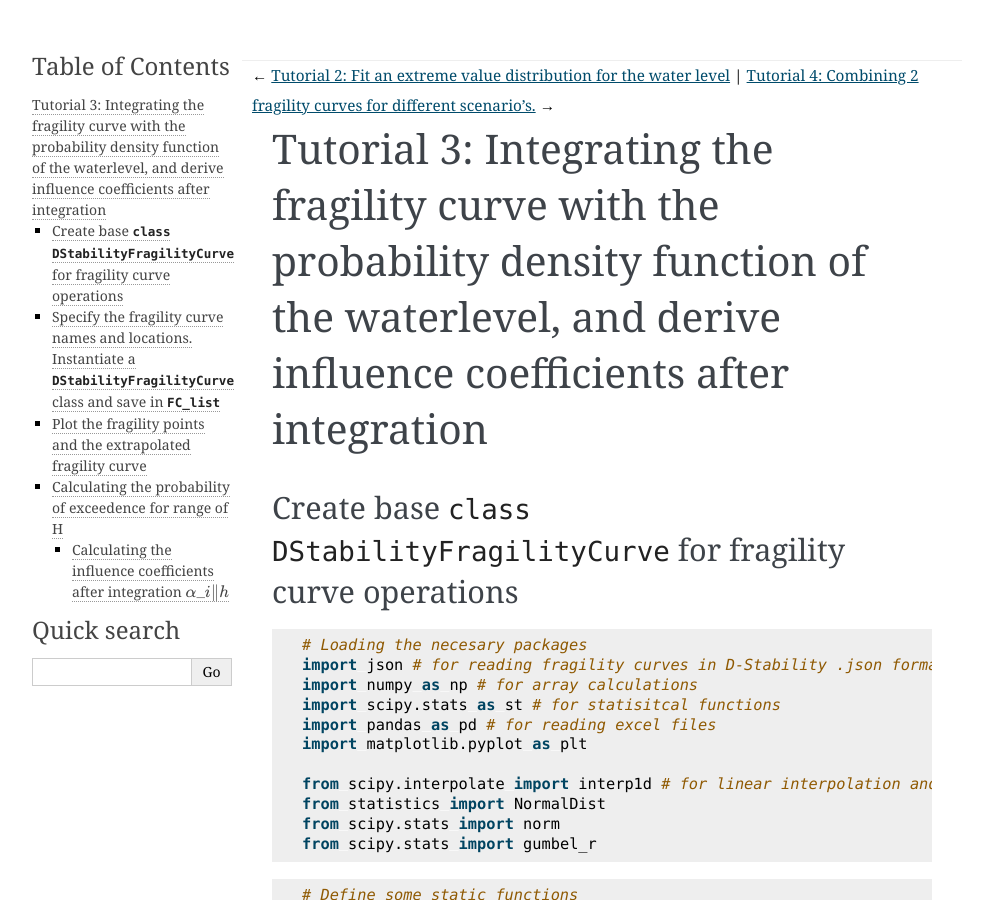
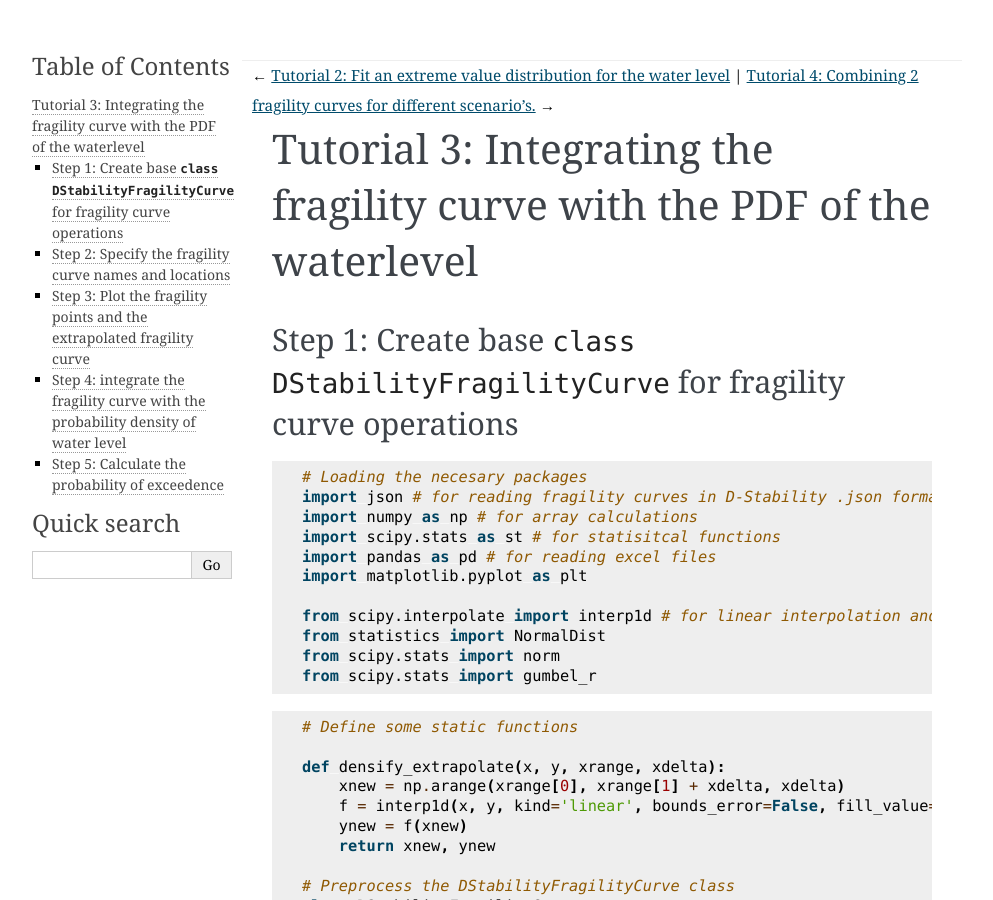
Before and after one commit to Deltares/GEOLib-Plus, a Sphinx documentation site: the page built from docs/community/probabilistic_macrostability/Tutorial_3_Fragility_Curve_Integration.rst, in a window 1280 px wide and 900 px high. Shown: the whole window, without its empty margins (148-1141 px from the left). Built offline with Sphinx 7.4.7, drawn with Linux system fonts in a browser that asks for light colours; some of the changed text lies outside the part shown.

Commit message:
Steps modifications

```diff
--- a/docs/community/probabilistic_macrostability/Tutorial_3_Fragility_Curve_Integration.rst
+++ b/docs/community/probabilistic_macrostability/Tutorial_3_Fragility_Curve_Integration.rst
@@ -1,8 +1,8 @@
-Tutorial 3: Integrating the fragility curve with the probability density function of the waterlevel, and derive influence coefficients after integration
-~~~~~~~~~~~~~~~~~~~~~~~~~~~~~~~~~~~~~~~~~~~~~~~~~~~~~~~~~~~~~~~~~~~~~~~~~~~~~~~~~~~~~~~~~~~~~~~~~~~~~~~~~~~~~~~~~~~~~~~~~~~~~~~~~~~~~~~~~~~~~~~~~~~~~~~~
+Tutorial 3: Integrating the fragility curve with the PDF of the waterlevel
+~~~~~~~~~~~~~~~~~~~~~~~~~~~~~~~~~~~~~~~~~~~~~~~~~~~~~~~~~~~~~~~~~~~~~~~~~~
 
-Create base ``class DStabilityFragilityCurve`` for fragility curve operations
-^^^^^^^^^^^^^^^^^^^^^^^^^^^^^^^^^^^^^^^^^^^^^^^^^^^^^^^^^^^^^^^^^^^^^^^^^^^^^
+Step 1: Create base ``class DStabilityFragilityCurve`` for fragility curve operations
+^^^^^^^^^^^^^^^^^^^^^^^^^^^^^^^^^^^^^^^^^^^^^^^^^^^^^^^^^^^^^^^^^^^^^^^^^^^^^^^^^^^^^
 
 .. code:: ipython3
 
@@ -110,8 +110,10 @@ Create base ``class DStabilityFragilityCurve`` for fragility curve operations
             self.P = 10.**self.P
 
 
-Specify the fragility curve names and locations. Instantiate a ``DStabilityFragilityCurve`` class and save in ``FC_list``
-^^^^^^^^^^^^^^^^^^^^^^^^^^^^^^^^^^^^^^^^^^^^^^^^^^^^^^^^^^^^^^^^^^^^^^^^^^^^^^^^^^^^^^^^^^^^^^^^^^^^^^^^^^^^^^^^^^^^^^^^^
+Step 2: Specify the fragility curve names and locations
+^^^^^^^^^^^^^^^^^^^^^^^^^^^^^^^^^^^^^^^^^^^^^^^^^^^^^^^
+
+Instantiate a ``DStabilityFragilityCurve`` class and save in ``FC_list``
 
 .. code:: ipython3
 
@@ -126,8 +128,8 @@ Specify the fragility curve names and locations. Instantiate a ``DStabilityFragi
         FC = DStabilityFragilityCurve(fc_label, filename)
         FC_list.append( FC )
 
-Plot the fragility points and the extrapolated fragility curve
-^^^^^^^^^^^^^^^^^^^^^^^^^^^^^^^^^^^^^^^^^^^^^^^^^^^^^^^^^^^^^^
+Step 3: Plot the fragility points and the extrapolated fragility curve
+^^^^^^^^^^^^^^^^^^^^^^^^^^^^^^^^^^^^^^^^^^^^^^^^^^^^^^^^^^^^^^^^^^^^^^
 
 .. code:: ipython3
 
@@ -183,8 +185,8 @@ Plot the fragility points and the extrapolated fragility curve
 
 --------------
 
-Now we integrate the fragility curve with the probability density of water level.
-
+Step 4:  integrate the fragility curve with the probability density of water level
+^^^^^^^^^^^^^^^^^^^^^^^^^^^^^^^^^^^^^^^^^^^^^^^^^^^^^^^^^^^^^^^^^^^^^^^^^^^^^^^^^^
 
 Here we assume the water level follows a Gumbel distribution.
 
@@ -220,8 +222,10 @@ Here we assume the water level follows a Gumbel distribution.
 
 
 
-Calculating the probability of exceedence for range of H
-^^^^^^^^^^^^^^^^^^^^^^^^^^^^^^^^^^^^^^^^^^^^^^^^^^^^^^^^
+Step 5: Calculate the probability of exceedence
+^^^^^^^^^^^^^^^^^^^^^^^^^^^^^^^^^^^^^^^^^^^^^^^
+
+Calculating the probability of exceedence for range of H :
 
 .. math ::
 
@@ -274,7 +278,7 @@ Calculating the probability of exceedence for range of H
 
 
 Calculating the influence coefficients after integration :math:`\alpha \_i \| h`
---------------------------------------------------------------------------------
+
 
 .. math::
 
@@ -290,7 +294,7 @@ where:
 :math:`\alpha\_{T_i}` : transformed influence coefficient(s) of
 strength variable
 
-:math:`\alpha \_i \|h^*`: Influence coefficient(s) of strength
+:math:`\alpha \_i \| h^*`: Influence coefficient(s) of strength
 variable, directly from FORM at design point water level (e.g., based on
 interpolation between fragility points)
 
@@ -303,12 +307,12 @@ interpolation between fragility points)
     P_us=gumbel_r.pdf(Hs, loc=mu, scale=std)          # \Phi^{-1}(F_h(h*))
     us = st.norm.ppf(P_us)
 
-    print('u*, design point (genormeerde waterstand) = ', us)
-    print()
+    print('u*, design point (genormeerde waterstand) = ', us "\n")
+
     alphaH = us/-Beta                                #alphaH = us/-Beta
 
-    print('𝛼_ℎ (invloedscoëfficiënt van het waterstand) =', alphaH)
-    print()
+    print(':math:`\alpha\_{h}` (invloedscoëfficiënt van het waterstand) =', alphaH)
+
     #Getting alphas befor integrating for H^star ( interpolated through fragility curve)
 
     a=FC_list[0].Alphas
@@ -347,7 +351,7 @@ interpolation between fragility points)
 
     𝛼_ℎ (invloedscoëfficiënt van het waterstand) = 0.7153517909441423
 
-    α_i |h^* =  [ 0.05643247  0.          0.         -0.30353334  0.83616773  0.06107594
+    α_i |h* =  [ 0.05643247  0.          0.         -0.30353334  0.83616773  0.06107594
       0.34022656  0.          0.17395521]
 
     Sum of influence factors after integrating the probbaility of water level is:  0.9442383788975067
```
Also changed, not shown: other parts of docs/community/probabilistic_macrostability/Tutorial_3_Fragility_Curve_Integration.rst (+3 -4 lines), docs/community/probabilistic_macrostability/Tutorial_4_Combine_2_Fragility_Curves_Uplift_Scenario_Probability.rst (+11 -11 lines).
